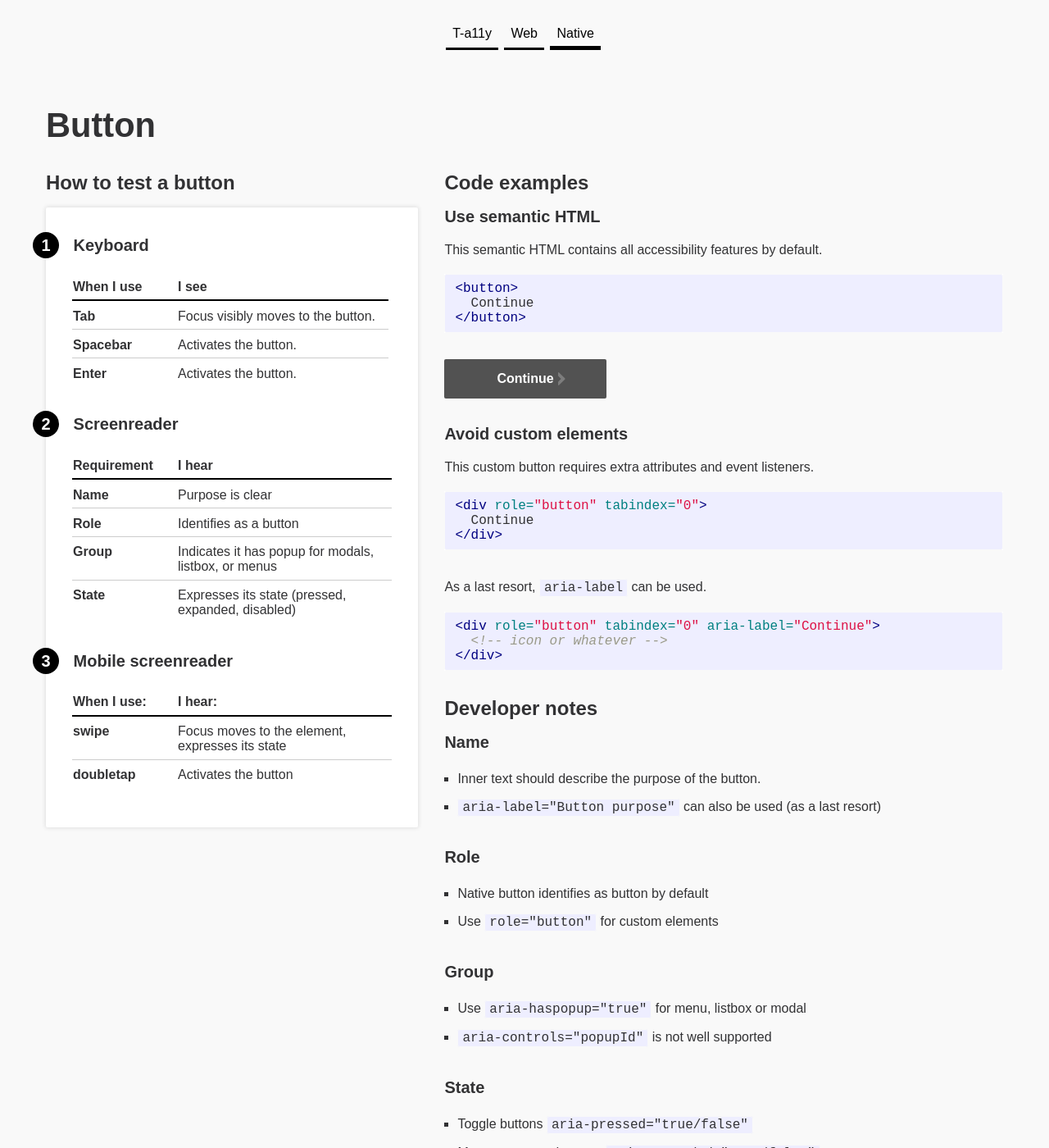
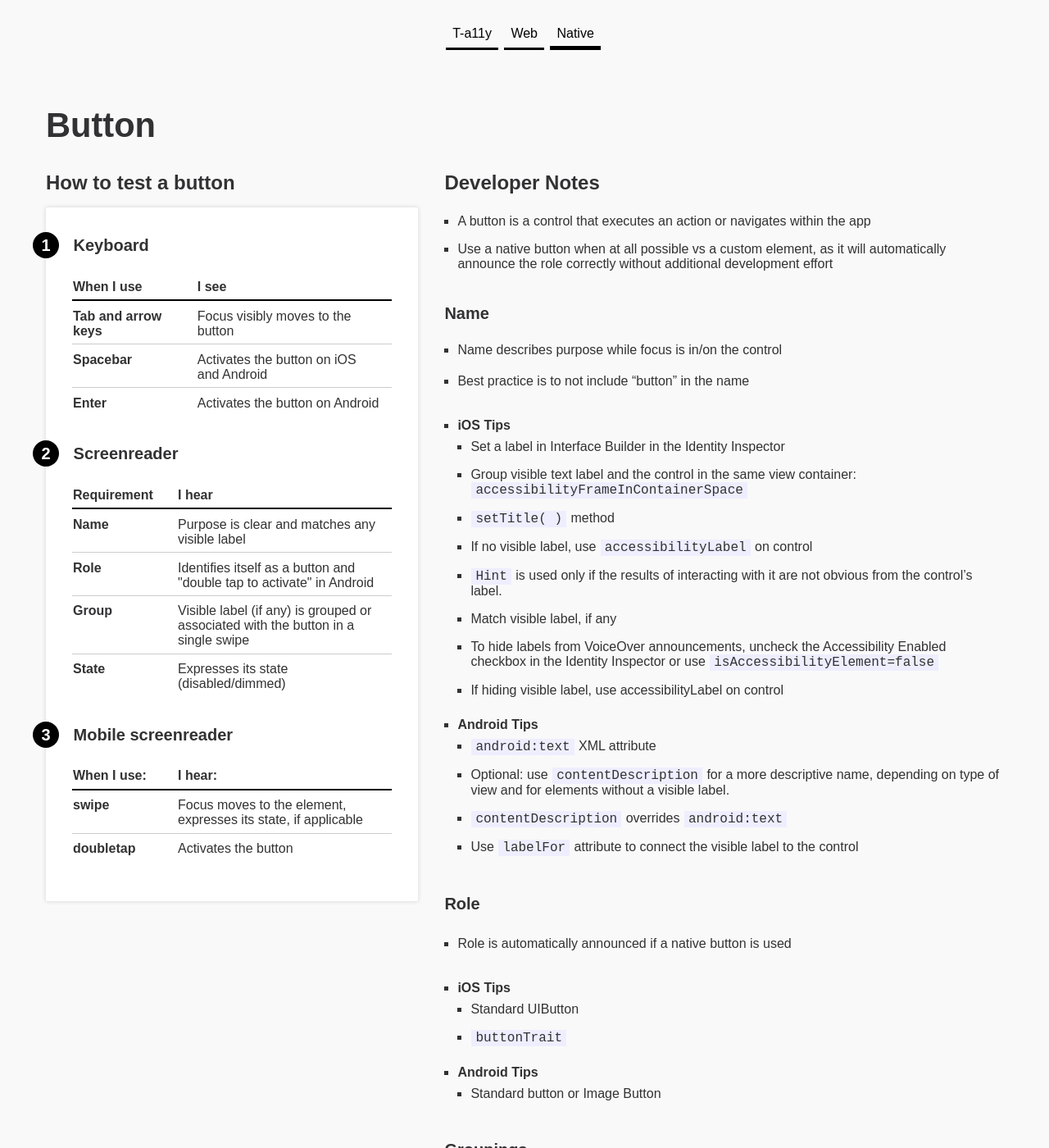
Before and after one commit to charlietriplett/OpenA11yEngineer, a Jekyll site: the page built from _checklist-native/button.md, in a window 1280 px wide and 1400 px high. Shown: the whole window at 82% size. Built offline with Jekyll 4.4.1, drawn with Linux system fonts in a browser that asks for light colours; some of the changed text lies outside the part shown.

Commit message:
Formatted native button

```diff
--- a/_checklist-native/button.md
+++ b/_checklist-native/button.md
@@ -2,86 +2,130 @@
 layout: entry
 title:  "Button"
 categories: controls
-order: 1
+
 
 keyboard:
-  tab: |
-    Focus visibly moves to the button.
+  tab and arrow keys: |
+    Focus visibly moves to the button
   spacebar: |
-    Activates the button.
+    Activates the button on iOS and Android
   enter: |
-    Activates the button.
+    Activates the button on Android
 
 name:  |
-  Purpose is clear
+  Purpose is clear and matches any visible label
 role:  |
-  Identifies as a button
+  Identifies itself as a button and "double tap to activate" in Android
 group: |
-  Indicates it has popup for modals, listbox, or menus
+  Visible label (if any) is grouped or associated with the button in a single swipe
 state: |
-  Expresses its state (pressed, expanded, disabled)
+  Expresses its state (disabled/dimmed)
 
 mobile:
   swipe: |
-    Focus moves to the element, expresses its state
+    Focus moves to the element, expresses its state, if applicable
   doubletap: |
     Activates the button
 
 ---
 
 
-## Code examples
+## Developer Notes
 
-### Use semantic HTML
-This semantic HTML contains all accessibility features by default.
-
-
-{% highlight html %}
-{% include /examples/button.html %}
-{% endhighlight %}
-
-{::nomarkdown}
-{% include /examples/button.html %}
-{:/}
-
-### Avoid custom elements
-This custom button requires extra attributes and event listeners.
-
-{% highlight html %}
-<div role="button" tabindex="0">
-  Continue
-</div>
-{% endhighlight %}
-
-As a last resort, `aria-label` can be used.
-
-{% highlight html %}
-<div role="button" tabindex="0" aria-label="Continue">
-  <!-- icon or whatever -->
-</div>
-{% endhighlight %}
-
-
-## Developer notes
+- A button is a control that executes an action or navigates within the app
+- Use a native button when at all possible vs a custom element, as it will automatically announce the role correctly without additional development effort
 
 ### Name
-- Inner text should describe the purpose of the button.
-- `aria-label="Button purpose"` can also be used (as a last resort)
+
+- Name describes purpose while focus is in/on the control
+- Best practice is to not include "button" in the name
+
+- **iOS Tips**
+	- Set a label in Interface Builder in the Identity Inspector
+	- Group visible text label and the control in the same view container: `accessibilityFrameInContainerSpace`
+	- `setTitle( )` method
+	- If no visible label, use `accessibilityLabel` on control
+	- `Hint` is used only if the results of interacting with it are not obvious from the control's label.
+	- Match visible label, if any
+	- To hide labels from VoiceOver announcements, uncheck the Accessibility Enabled checkbox in the Identity Inspector or use `isAccessibilityElement=false`
+	- If hiding visible label, use accessibilityLabel on control
+- **Android Tips**
+	- `android:text` XML attribute
+	- Optional: use `contentDescription` for a more descriptive name, depending on type of view and for elements without a visible label.
+	- `contentDescription` overrides `android:text`
+	- Use `labelFor` attribute to connect the visible label to the control
 
 ### Role
-- Native button identifies as button by default
-- Use `role="button"` for custom elements
 
-### Group
-- Use `aria-haspopup="true"` for menu, listbox or modal
-- `aria-controls="popupId"` is not well supported
+- Role is automatically announced if a native button is used
+
+- **iOS Tips**
+	- Standard UIButton
+	- `buttonTrait`
+- **Android Tips**
+	- Standard button or Image Button
+
+### Groupings
+
+- Group visible label with button (if label is visible)
+
+- **iOS Tips**
+	- `accessibilityFrame
+	- `accessibilityFrameInContainerSpace`
+	- GroupView
+	- Only the container class is an accessible element `isAccessibilityElement=true` and announces all elements in one announcement  This makes child elements no longer accessible by screen reader
+- **Android Tips**
+	- ViewGroup
+	- Set the container object's `android:screenReaderFocusable` attribute to true, and each inner object's `android:focusable` attribute to false. In doing so, accessibility services can present the inner elements' `contentDescription` or names, one after the other, in a single announcement
 
 ### State
-- Toggle buttons `aria-pressed="true/false"`
-- Menus or expanders use `aria-expanded="true/false"`
-- Use the `disabled` state for inactive buttons
-- Use `aria-disabled="true/false"` state for inactive custom elements
+
+- States can be selected, dimmed/disabled, on/off
+
+- **iOS Tips**
+	- Active: `isEnabled property`
+	- Disabled: `UIAccessibilityTraitNotEnabled`
+	- Announcement: dimmed
+
+- **Android Tips**
+	- Active: `android:enabled=true`
+	- Disabled: `android:enabled=false`
+	- Announcement: disabled
 
 ### Focus
-- Focus must be visible
-- Custom elements need `tabindex="0"` to be focusable
+
+- Only manage focus when needed. Primarily, let the device manage default focus order
+- Consider how focus should be managed between child elements and their parent views or containers
+
+- **iOS Tips**
+	- `accessibilityElementIsFocused`
+	- `isAccessibilityElement` makes the element visible or not to the Accessibility API
+	- `accessibilityElementsHidden` indicates that the children elements of the target element are visible or not to the Accessibility API
+	- `accessibilityViewIsModal` contains the screen reader focus inside the Modal
+	- To move screen reader focus to newly revealed content: `UIAccessibilityLayoutChangedNotification`
+	- To NOT move focus, but dynamically announce new content: `UIAccessibilityAnnouncementNotification`
+- **Android Tips**
+	- `importantForAccessibility` makes the element visible to the Accessibility API
+	- `android:focusable`
+	- `android=clickable`
+	- Implement an `onClick( )` event handler for keyboard, not `onTouch( )`
+	- `nextFocusDown`
+	- `nextFocusUp`
+	- `nextFocusRight`
+	- `nextFocusLeft`
+	- `accessibilityTraversalBefore` (or after)
+	- To move screen reader focus to newly revealed content: `Type_View_Focused`
+	- To NOT move focus, but dynamically announce new content: `accessibilityLiveRegion`(set to polite or assertive)
+	- To hide controls: `Important_For_Accessibility_false`
+
+### Actions
+
+- For external Bluetooth keyboard and screen reader
+- **iOS Tips**
+	- Screen reader -to activate: double tap
+	- Keyboard - to focus: tab or arrow keys
+	- Keyboard - to activate: space bar
+- **Android Tips**
+	- Screen reader -to activate: double tap
+	- Keyboard - to focus: tab or arrow keys
+	- Keyboard - to activate: space bar or enter key
```
